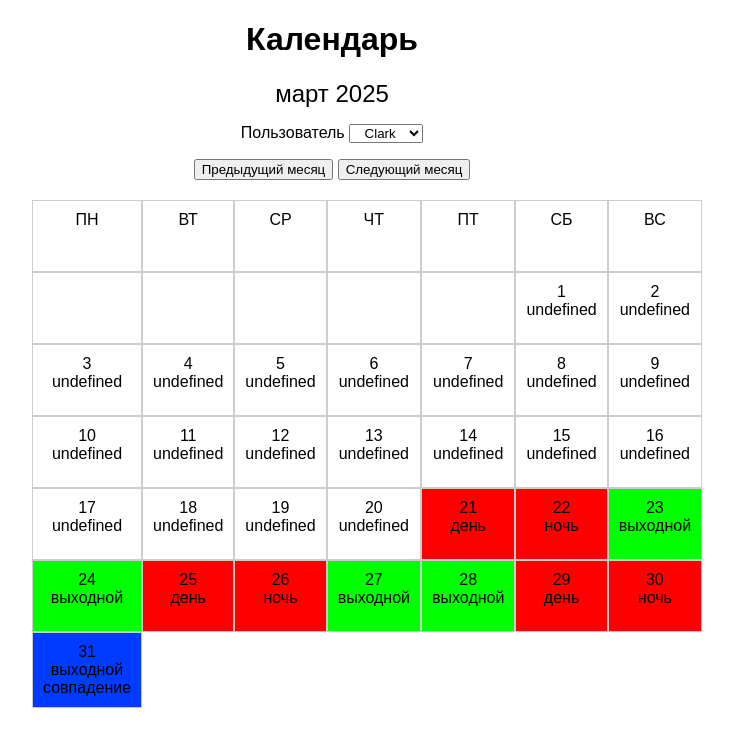
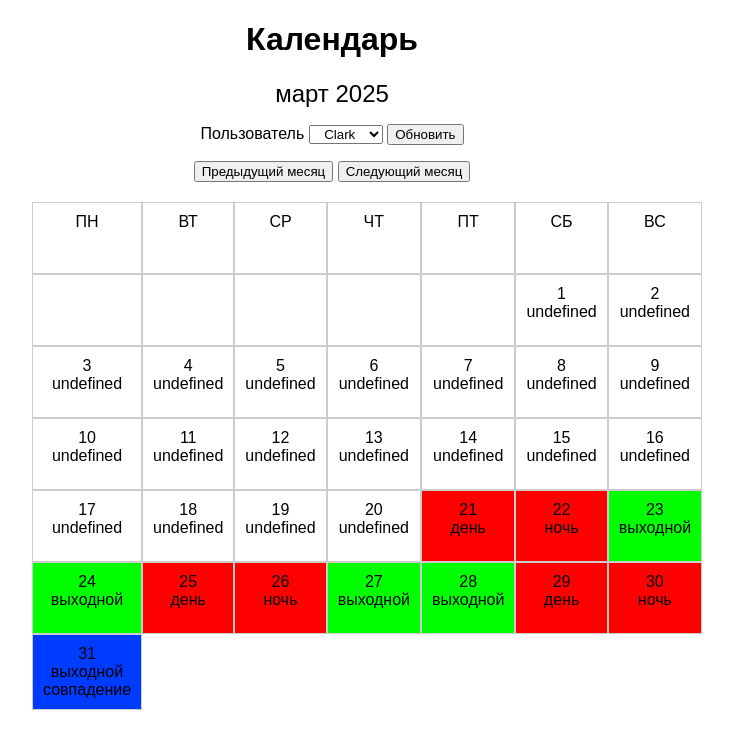
Before and after one commit to Clark-0-0/Calendar, a plain HTML site: page index.html in a window 1280 px wide. Shown: the whole page, without its empty margins (308-1041 px from the left). Drawn offline with Linux system fonts and the light colour scheme.

Commit message:
Add files via upload

```diff
--- a/index.html
+++ b/index.html
@@ -23,7 +23,9 @@
             <option value="Reklizon">Reklizon</option>
             <option value="Diablo">Diablo</option>
         </select>
+        <button onclick="createCalendar()">Обновить</button>
         </p>
+
     </div>
     <div style="text-align: center;">
         <button onclick="previousMonth()">Предыдущий месяц</button>
--- a/scripts/date.js
+++ b/scripts/date.js
@@ -155,7 +155,6 @@ function createCalendar(){
 generateCalendar("Clark")
 generateCalendar("Reklizon")
 generateCalendar("Diablo")
-console.log(data_name_schedule)
 
 createCalendar()
 
```
